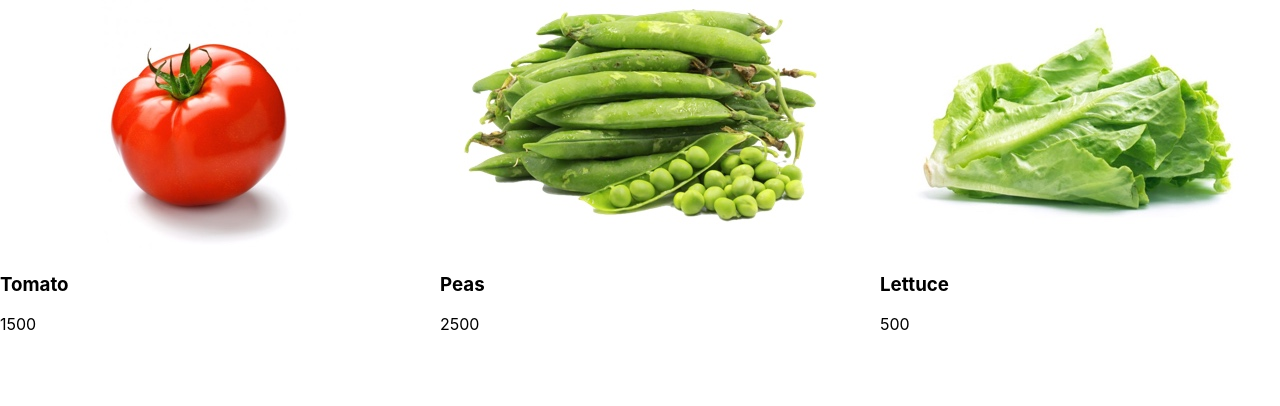
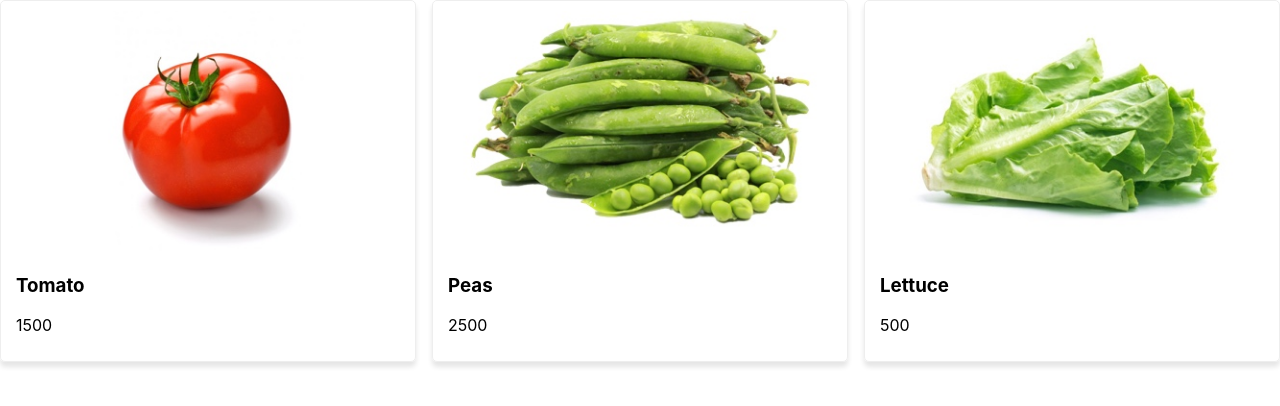
Before and after one commit to lopez-tomas/learning-react, a React (Create React App) app in the folder shopping-cart/: page / in a window 1280 px wide. Shown: the top 406 px of the page. Built offline with nearby package versions, Linux system fonts and the light colour scheme.

Commit message:
feat: in-line styles for Product component added, for its div and its image.

```diff
--- a/shopping-cart/src/components/Product.js
+++ b/shopping-cart/src/components/Product.js
@@ -1,12 +1,25 @@
 import { Component } from 'react'
+
+const styles = {
+	product: {
+		border: 'solid 1px #eee',
+		boxShadow: '0 5px 5px rgb(0, 0, 0, 0.1)',
+		width: '30%',
+		padding: '10px 15px',
+		borderRadius: '5px',
+	},
+	img: {
+		width: '100%',
+	}
+}
 
 class Product extends Component {
 	render() {
 		const { product } = this.props
 
 		return (
-			<div>
-				<img alt={product.name} src={product.img}/>
+			<div style={styles.product}>
+				<img style={styles.img} alt={product.name} src={product.img}/>
 				<h3>{product.name}</h3>
 				<p>{product.price}</p>
 			</div>
```
